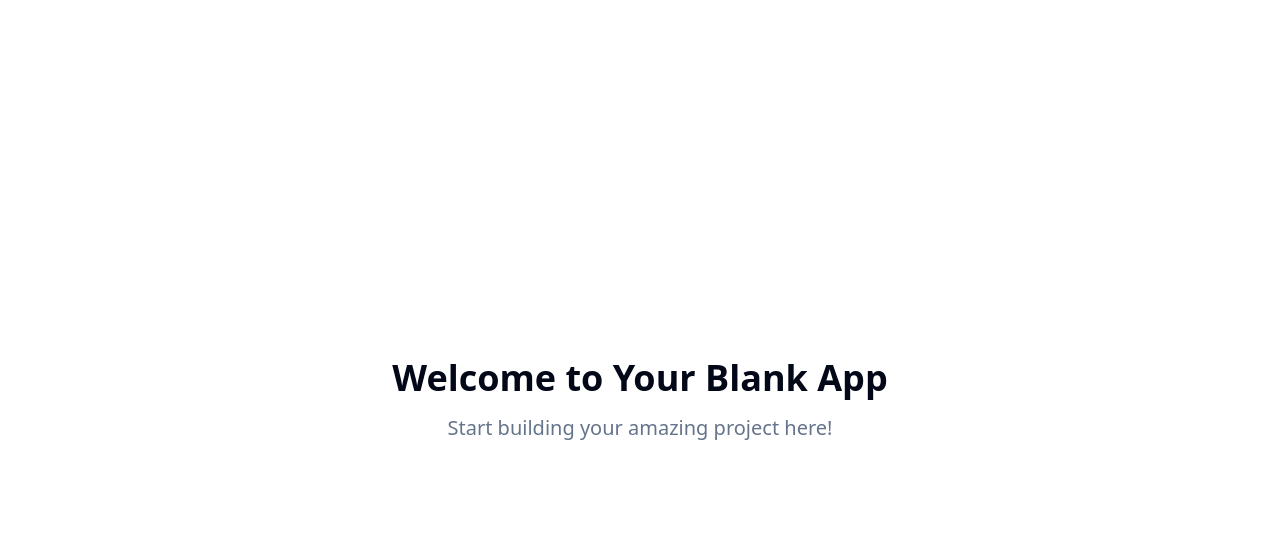
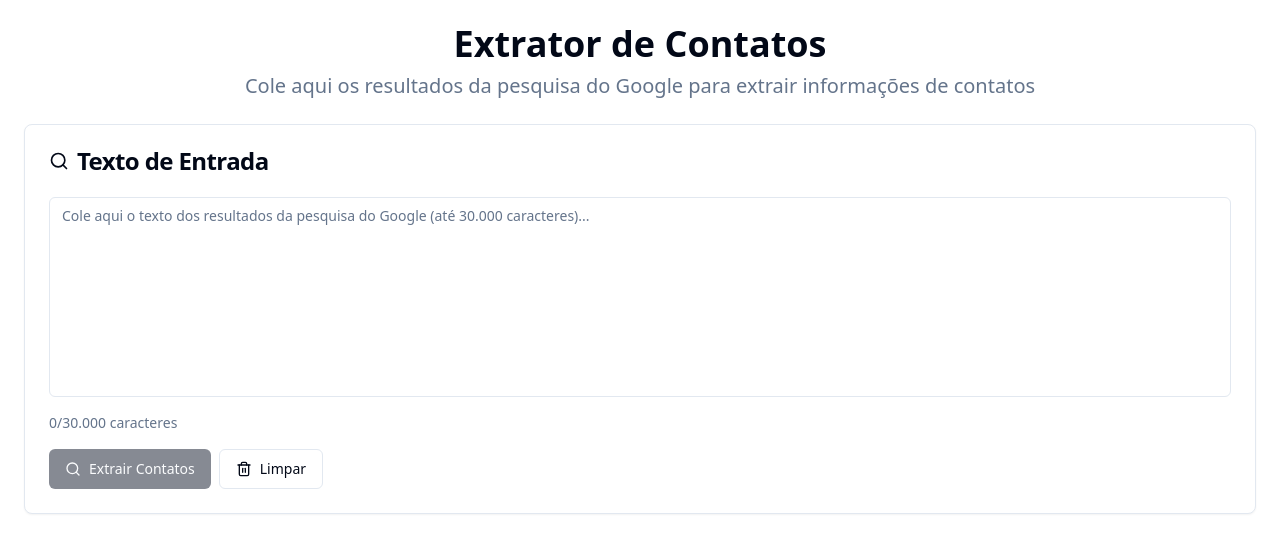
Before and after one commit to allanwisechats/comercial-wisechats, a React (Vite) app: page / in a window 1280 px wide. Shown: the top 552 px of the page. Built offline with nearby package versions, Linux system fonts and the light colour scheme.

Commit message:
Add contact information extraction

```diff
--- a/src/pages/Index.tsx
+++ b/src/pages/Index.tsx
@@ -1,11 +1,227 @@
-// Update this page (the content is just a fallback if you fail to update the page)
+import { useState } from "react";
+import { Button } from "@/components/ui/button";
+import { Textarea } from "@/components/ui/textarea";
+import { Card, CardContent, CardHeader, CardTitle } from "@/components/ui/card";
+import {
+  Table,
+  TableBody,
+  TableCell,
+  TableHead,
+  TableHeader,
+  TableRow,
+} from "@/components/ui/table";
+import { Badge } from "@/components/ui/badge";
+import { Search, Download, Trash2 } from "lucide-react";
+
+interface Contact {
+  nome: string;
+  cargo: string;
+  email: string;
+  empresa: string;
+}
 
 const Index = () => {
+  const [inputText, setInputText] = useState("");
+  const [contacts, setContacts] = useState<Contact[]>([]);
+  const [isProcessing, setIsProcessing] = useState(false);
+
+  const processText = () => {
+    if (!inputText.trim()) return;
+
+    setIsProcessing(true);
+
+    try {
+      const extractedContacts: Contact[] = [];
+      const lines = inputText.split('\n');
+
+      // Regex patterns para extrair informações
+      const emailRegex = /[a-zA-Z0-9._%+-]+@[a-zA-Z0-9.-]+\.[a-zA-Z]{2,}/g;
+      const nameRegex = /^[A-ZÁÉÍÓÚÂÊÎÔÛÀÈÌÒÙÃÕÇ][a-záéíóúâêîôûàèìòùãõç]+(?:\s+[A-ZÁÉÍÓÚÂÊÎÔÛÀÈÌÒÙÃÕÇ][a-záéíóúâêîôûàèìòùãõç]+)*$/;
+
+      // Cargos comuns (expandir conforme necessário)
+      const cargoPatterns = [
+        /\b(?:diretor|diretora|CEO|CTO|CFO|COO|gerente|coordenador|coordenadora|supervisor|supervisora|analista|especialista|consultor|consultora|assistente|desenvolvedor|desenvolvedora|programador|programadora|designer|arquiteto|arquiteta|engenheiro|engenheira|vendedor|vendedora|representante|executivo|executiva)\b/gi
+      ];
+
+      for (let i = 0; i < lines.length; i++) {
+        const line = lines[i].trim();
+        if (!line) continue;
+
+        const emails = line.match(emailRegex) || [];
+
+        if (emails.length > 0) {
+          // Procura nome nas linhas anteriores e posteriores
+          let nome = "";
+          let cargo = "";
+          let empresa = "";
+
+          // Busca nome e cargo nas linhas próximas
+          for (let j = Math.max(0, i - 3); j <= Math.min(lines.length - 1, i + 3); j++) {
+            const nearLine = lines[j].trim();
+
+            // Tenta extrair nome
+            if (!nome && nameRegex.test(nearLine) && nearLine.length < 50) {
+              nome = nearLine;
+            }
+
+            // Tenta extrair cargo
+            if (!cargo) {
+              for (const pattern of cargoPatterns) {
+                const matches = nearLine.match(pattern);
+                if (matches) {
+                  cargo = matches[0];
+                  break;
+                }
+              }
+            }
+
+            // Tenta extrair empresa (geralmente linhas que terminam com "Ltda", "SA", "Inc", etc.)
+            if (!empresa && /\b(ltda|sa|inc|corp|corporation|company|co\.|cia|me|epp|eireli)\b/gi.test(nearLine)) {
+              empresa = nearLine;
+            }
+          }
+
+          // Se não encontrou empresa, tenta pegar domínio do email
+          if (!empresa && emails[0]) {
+            const domain = emails[0].split('@')[1];
+            empresa = domain.split('.')[0];
+          }
+
+          extractedContacts.push({
+            nome: nome || "Nome não identificado",
+            cargo: cargo || "Cargo não identificado",
+            email: emails[0],
+            empresa: empresa || "Empresa não identificada"
+          });
+        }
+      }
+
+      // Remove duplicatas baseado no email
+      const uniqueContacts = extractedContacts.filter((contact, index, self) =>
+        index === self.findIndex(c => c.email === contact.email)
+      );
+
+      setContacts(uniqueContacts);
+    } catch (error) {
+      console.error("Erro ao processar texto:", error);
+    } finally {
+      setIsProcessing(false);
+    }
+  };
+
+  const clearData = () => {
+    setInputText("");
+    setContacts([]);
+  };
+
+  const exportToCsv = () => {
+    if (contacts.length === 0) return;
+
+    const csvContent = [
+      "Nome,Cargo,Email,Empresa",
+      ...contacts.map(contact =>
+        `"${contact.nome}","${contact.cargo}","${contact.email}","${contact.empresa}"`
+      )
+    ].join('\n');
+
+    const blob = new Blob([csvContent], { type: 'text/csv;charset=utf-8;' });
+    const link = document.createElement('a');
+    link.href = URL.createObjectURL(blob);
+    link.download = 'contatos_extraidos.csv';
+    link.click();
+  };
+
   return (
-    <div className="min-h-screen flex items-center justify-center bg-background">
-      <div className="text-center">
-        <h1 className="text-4xl font-bold mb-4">Welcome to Your Blank App</h1>
-        <p className="text-xl text-muted-foreground">Start building your amazing project here!</p>
+    <div className="min-h-screen bg-background p-6">
+      <div className="max-w-7xl mx-auto space-y-6">
+        <div className="text-center">
+          <h1 className="text-4xl font-bold mb-2">Extrator de Contatos</h1>
+          <p className="text-xl text-muted-foreground">Cole aqui os resultados da pesquisa do Google para extrair informações de contatos</p>
+        </div>
+
+        <Card>
+          <CardHeader>
+            <CardTitle className="flex items-center gap-2">
+              <Search className="h-5 w-5" />
+              Texto de Entrada
+            </CardTitle>
+          </CardHeader>
+          <CardContent className="space-y-4">
+            <Textarea
+              value={inputText}
+              onChange={(e) => setInputText(e.target.value)}
+              placeholder="Cole aqui o texto dos resultados da pesquisa do Google (até 30.000 caracteres)..."
+              className="min-h-[200px] resize-none"
+              maxLength={30000}
+            />
+            <div className="text-sm text-muted-foreground">
+              {inputText.length}/30.000 caracteres
+            </div>
+            <div className="flex gap-2">
+              <Button
+                onClick={processText}
+                disabled={!inputText.trim() || isProcessing}
+                className="flex items-center gap-2"
+              >
+                <Search className="h-4 w-4" />
+                {isProcessing ? "Processando..." : "Extrair Contatos"}
+              </Button>
+              <Button
+                variant="outline"
+                onClick={clearData}
+                className="flex items-center gap-2"
+              >
+                <Trash2 className="h-4 w-4" />
+                Limpar
+              </Button>
+            </div>
+          </CardContent>
+        </Card>
+
+        {contacts.length > 0 && (
+          <Card>
+            <CardHeader>
+              <div className="flex items-center justify-between">
+                <CardTitle className="flex items-center gap-2">
+                  Contatos Extraídos
+                  <Badge variant="secondary">{contacts.length}</Badge>
+                </CardTitle>
+                <Button
+                  onClick={exportToCsv}
+                  variant="outline"
+                  className="flex items-center gap-2"
+                >
+                  <Download className="h-4 w-4" />
+                  Exportar CSV
+                </Button>
+              </div>
+            </CardHeader>
+            <CardContent>
+              <div className="overflow-x-auto">
+                <Table>
+                  <TableHeader>
+                    <TableRow>
+                      <TableHead>Nome do Contato</TableHead>
+                      <TableHead>Cargo</TableHead>
+                      <TableHead>Email</TableHead>
+                      <TableHead>Nome da Empresa</TableHead>
+                    </TableRow>
+                  </TableHeader>
+                  <TableBody>
+                    {contacts.map((contact, index) => (
+                      <TableRow key={index}>
+                        <TableCell className="font-medium">{contact.nome}</TableCell>
+                        <TableCell>{contact.cargo}</TableCell>
+                        <TableCell>{contact.email}</TableCell>
+                        <TableCell>{contact.empresa}</TableCell>
+                      </TableRow>
+                    ))}
+                  </TableBody>
+                </Table>
+              </div>
+            </CardContent>
+          </Card>
+        )}
       </div>
     </div>
   );
```
